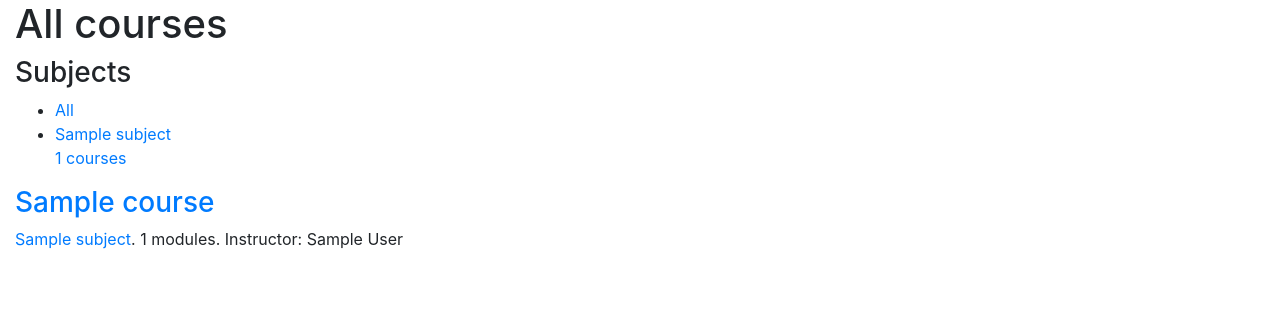
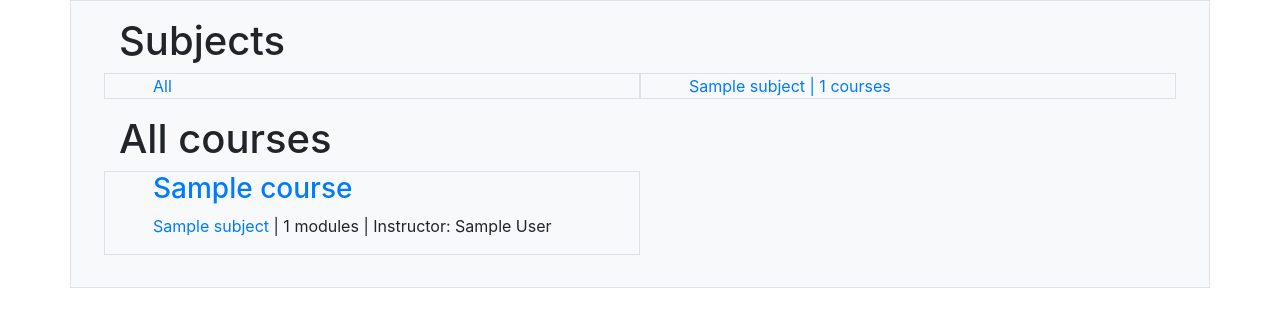
Before and after one commit to leviprice97/canvaslite, a Django app: page / in a window 1280 px wide. Shown: the part 56-383 px from the top of the page. Run offline with Django 3.2, Linux system fonts and the light colour scheme; tables that the repository leaves empty hold one stand-in row (values such as "Sample post"); parts of the project's set-up code (start-up, migrations or seed data) failed here and were passed over; some libraries are stand-ins or nearby versions.

Commit message:
updates to course list page

```diff
--- a/courses/templates/courses/course/list.html
+++ b/courses/templates/courses/course/list.html
@@ -7,8 +7,21 @@
         All courses
     {% endif %}
 {% endblock %}
-
 {% block content %}
+    <div class="container px-lg-5">
+        <div class="row mx-lg-n5">
+            <div class="col py-3 px-lg-5 border bg-light">
+                <h1>Subjects</h1>
+                    <div class="row mb-3">
+                        <div class="col-md-6 border px-lg-5">
+                            <a href="{% url "course_list" %}">All</a><br>
+                        </div>
+                        {% for s in subjects %}
+                        <div class="col-md-6 border px-lg-5">
+                            <a href="{% url "course_list_subject" s.slug %}">{{ s.title }} | {{ s.total_courses }} courses</a>
+                        </div>
+                        {% endfor %}
+                    </div>
                 <h1>
                     {% if subject %}
                         {{ subject.title }} courses
@@ -16,34 +29,23 @@
                         All courses
                     {% endif %}
                 </h1>
-<div class="contents">
-    <h3>Subjects</h3>
-    <ul id="modules">
-        <li {% if not subject %}class="selected"{% endif %}>
-            <a href="{% url "course_list" %}">All</a>
-        </li>
-        {% for s in subjects %}
-            <li {% if subject == s %}class="selected"{% endif %}>
-                <a href="{% url "course_list_subject" s.slug %}">
-                    {{ s.title }}
-                    <br><span>{{ s.total_courses }} courses</span>
-                </a>
-            </li>
-        {% endfor %}
-    </ul>
-</div>
-<div class="module">
+                <div class="row mb-3">
                     {% for course in courses %}
+                    <div class="col-md-6 border px-lg-5">
                         {% with subject=course.subject %}
                             <h3><a href="{% url "course_detail" course.slug %}">
                             {{ course.title }}</a></h3>
                             <p>
                                 <a href="{% url "course_list_subject" subject.slug %}">
-                {{ subject }}</a>.
-                {{ course.total_modules }} modules.
+                                {{ subject }}</a> |
+                                {{ course.total_modules }} modules |
                                 Instructor: {{ course.owner.get_full_name }}
                             </p>
                         {% endwith %}
+                    </div>
                     {% endfor %}
                 </div>
+            </div>
+        </div>
+    </div>
 {% endblock %}
```
Lines whose indentation alone changed are shown as unchanged.
